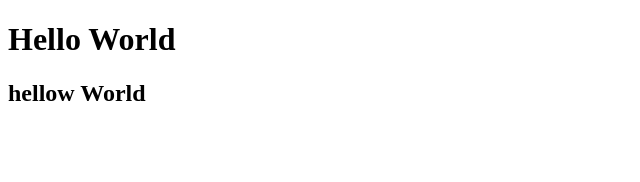
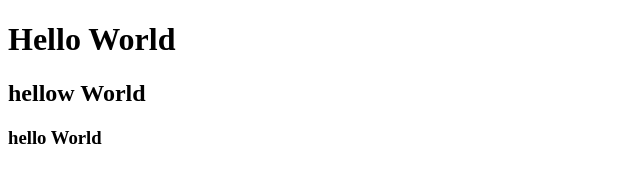
Before and after one commit to samiulsyed/coder, a plain HTML site: page index.html in a window 1280 px wide. Shown: the whole page, without its empty margins (0-640 px from the left). Drawn offline with Linux system fonts and the light colour scheme.

Commit message:
initial commit

```diff
--- a/index.html
+++ b/index.html
@@ -9,5 +9,6 @@
 <body>
     <h1> Hello World </h1>
     <h2>hellow World </h2>
+    <h3>hello World </h3>
 </body>
 </html>
```
